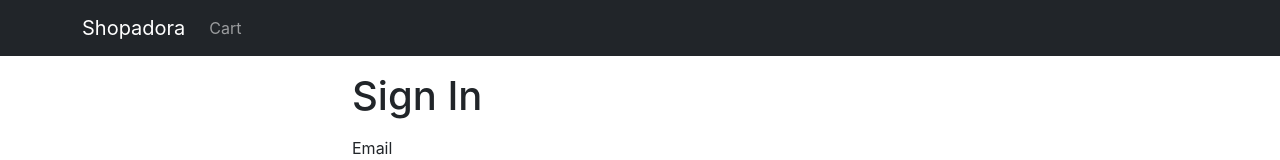
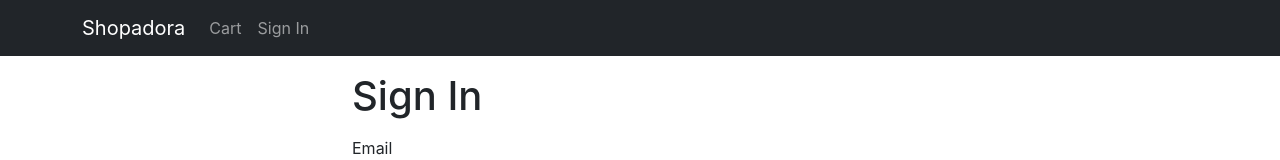
Before and after one commit to Nada-Elhossiny/Ecommerce-app, a React (Create React App) app in the folder frontend/: page /signin in a window 1280 px wide. Shown: the top 160 px of the page. Built offline with nearby package versions, Linux system fonts and the light colour scheme.

Commit message:
import user info dropdown in navbar

```diff
--- a/frontend/src/App.js
+++ b/frontend/src/App.js
@@ -6,6 +6,7 @@ import Container from 'react-bootstrap/Container';
 import { LinkContainer } from 'react-router-bootstrap';
 import Badge from 'react-bootstrap/Badge';
 import Nav from 'react-bootstrap/Nav';
+import NavDropdown from 'react-bootstrap/NavDropdown';
 import { useContext } from 'react';
 import { Store } from './Store';
 import CartScreen from './screens/CartScreen';
@@ -13,7 +14,7 @@ import SignInScreen from './screens/SignInScreen';
 
 function App() {
   const { state, dispatch: ctxDispatch } = useContext(Store);
-  const { cart } = state;
+  const { cart, userInfo } = state;
 
   return (
     <BrowserRouter>
@@ -33,6 +34,20 @@ function App() {
                     </Badge>
                   )}
                 </Link>
+                {userInfo ? (
+                  <NavDropdown title={userInfo.name} id="basic-nav-dropdown">
+                    <LinkContainer to="/profile">
+                      <NavDropdown.Item>User Profile</NavDropdown.Item>
+                    </LinkContainer>
+                    <LinkContainer to="/orderhistory">
+                      <NavDropdown.Item>Order History</NavDropdown.Item>
+                    </LinkContainer>
+                  </NavDropdown>
+                ) : (
+                  <Link className="nav-link" to="/signin">
+                    Sign In
+                  </Link>
+                )}
               </Nav>
             </Container>
           </Navbar>
```
